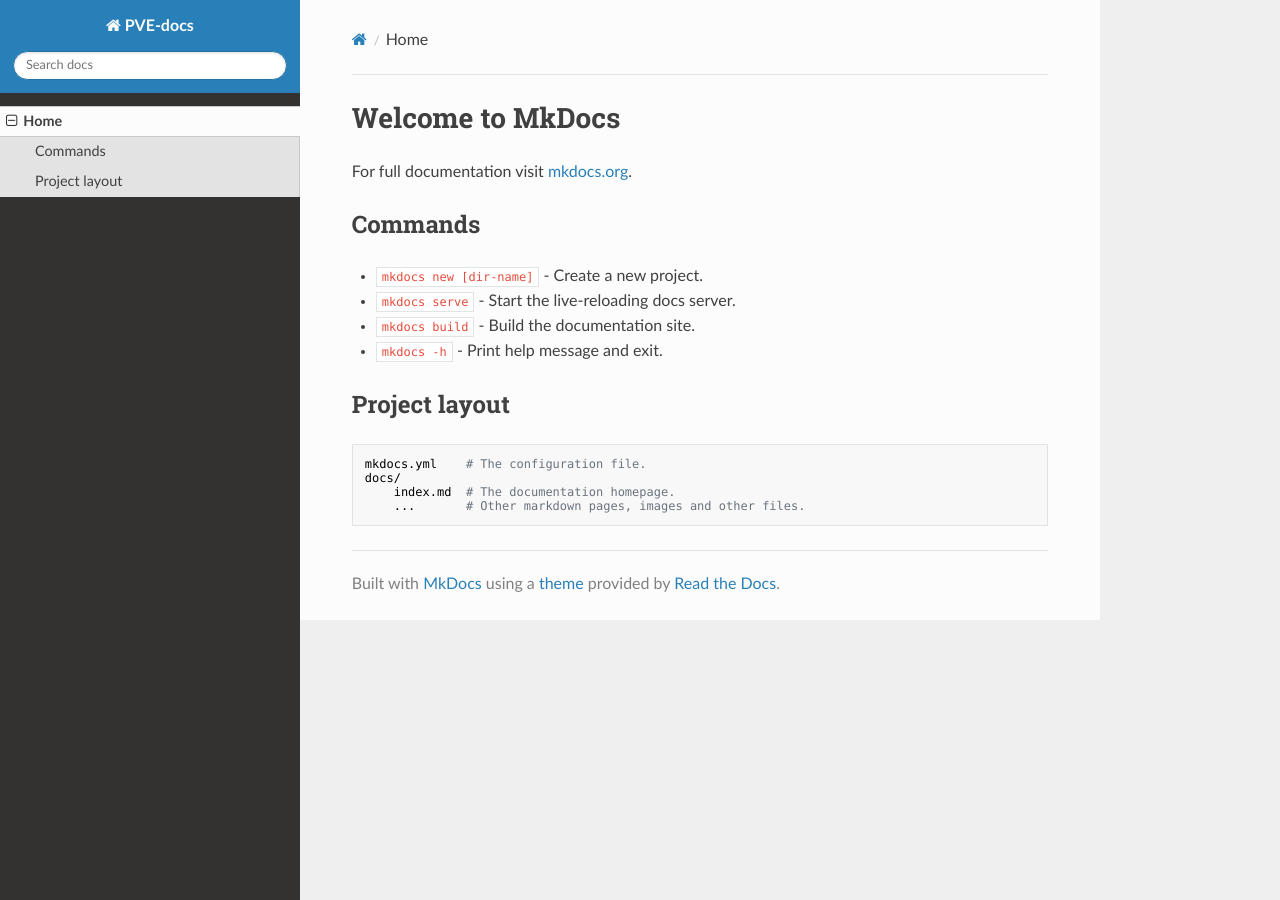
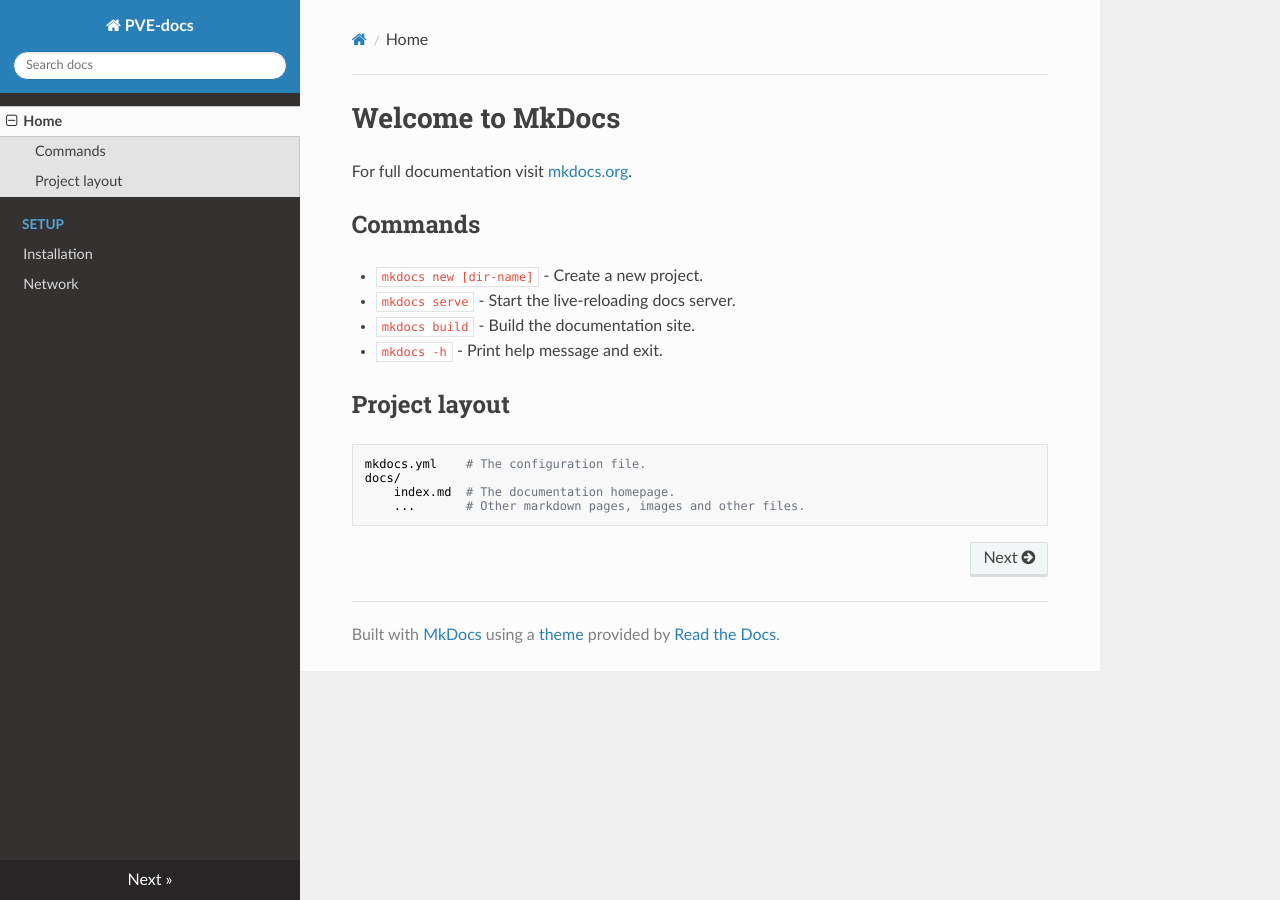
Before and after one commit to William-Mou/Home-PVE-docs, an MkDocs documentation site: the page built from docs/index.md, in a window 1280 px wide. Built offline with MkDocs 1.6.1, drawn with Linux system fonts in a browser that asks for light colours; nearby versions of some CDN libraries.

Commit message:
Fixed mkdocs

```diff
--- a/mkdocs.yml
+++ b/mkdocs.yml
@@ -1,7 +1,14 @@
 site_name: PVE-docs
 site_url: https://www.mou.tw/Home-PVE-docs/
 nav:
-    - Home: index.md
-theme: readthedocs
+  - Home: index.md
+  - Setup:
+      - Installation: setup/installation.md
+      - Network: setup/network.md
+theme:
+  name: readthedocs
+
 markdown_extensions:
   - attr_list
+  - toc:
+      permalink: "#"
```
Also changed, not shown: docs/setup/installation.md (added, +1 -0 lines), docs/setup/network.md (added, +1 -0 lines).
